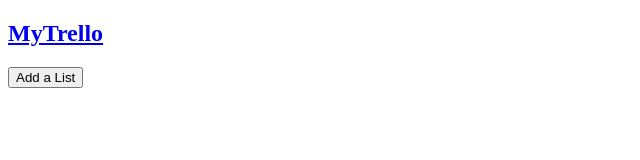
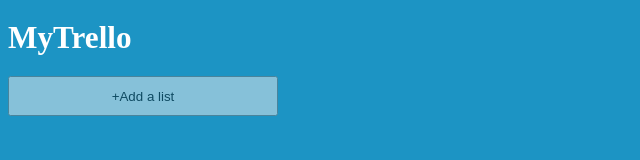
Before and after one commit to hwigyeompark/MyTrello, a plain HTML site: page index.html in a window 1280 px wide. Shown: the whole page, without its empty margins (0-640 px from the left). Drawn offline with Linux system fonts and the light colour scheme.

Commit message:
add style.cs

```diff
--- a/css/style.css
+++ b/css/style.css
@@ -0,0 +1,44 @@
+body{
+    background-color: #1c94c4;
+}
+ul,li{
+    list-style: none;
+}
+a{
+    text-decoration: none;
+}
+
+.nav{
+    width: 100%;
+    height: 50px;
+}
+
+.nav-header{
+    width: 100%;
+    height: 100%;
+}
+
+    .nav-header > h1 a{
+        color: #ffffff;
+        font-size: 1.3em;
+    }
+
+#wrap{
+    width: 100%;
+}
+.add-list{
+    margin-top: 0.5%;
+    width: 270px;
+    height: 40px;
+    background-color: transparent;
+    opacity: .5;
+    border-radius: 3%;
+    border: none;
+}
+    .add-list > .addBtn{
+        width: 100%;
+        height: 100%;
+    }
+    .addBtn:hover{
+        cursor: pointer;
+    }
--- a/index.html
+++ b/index.html
@@ -20,7 +20,7 @@
 
     <div id="wrap">
         <div class="add-list">
-            <input type="button" value="Add a List" class="addBtn" />
+            <input type="button" value="+Add a list" class="addBtn" />
         </div>
     </div>
 </body>
```
